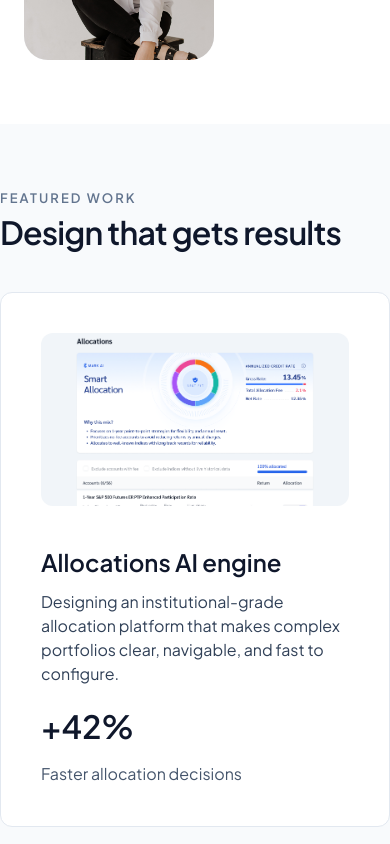
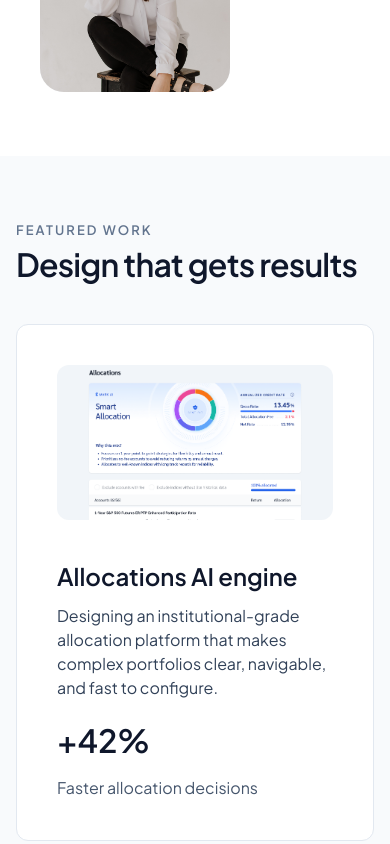
Before and after one commit to LiraCalifornia/iryna-portfolio, a Next.js app: page / in a window 390 px wide. Shown: the part 940-1784 px from the top of the page. Built offline with nearby package versions, Linux system fonts and the light colour scheme.

Commit message:
breakpoints added

```diff
--- a/src/app/globals.css
+++ b/src/app/globals.css
@@ -1,19 +1,44 @@
 /* src/app/globals.css */
+
 @import "tailwindcss";
+
+/* ---------- CSS Variables ---------- */
 
 :root {
   --background: #ffffff;
   --foreground: #0f172a;
 }
 
+/* ---------- Tailwind Theme (Tailwind v4) ---------- */
+/* Тут ми задаємо всі твої кастомні токени:
+   • кольори
+   • фон
+   • шрифти
+   • брейкпоінти (нові!)
+*/
+
 @theme inline {
+  /* Кольори */
   --color-background: var(--background);
   --color-foreground: var(--foreground);
+
+  /* Шрифт */
   --font-sans: var(--font-plus-jakarta);
+
+  /* ---------- Кастомні брейкпоінти для ВСЬОГО сайту ---------- */
+  /* Tailwind v4 вимагає rem:
+     756px  = 47.25rem
+     896px  = 56rem
+  */
+  --breakpoint-bp-756: 47.25rem;
+  --breakpoint-bp-896: 56rem;
 }
+
+/* ---------- Base styles ---------- */
 
 body {
   background: var(--background);
   color: var(--foreground);
-  font-family: var(--font-plus-jakarta), ui-sans-serif, system-ui, Arial, Helvetica, sans-serif;
+  font-family: var(--font-plus-jakarta), ui-sans-serif, system-ui, Arial,
+    Helvetica, sans-serif;
 }
--- a/src/app/layout.tsx
+++ b/src/app/layout.tsx
@@ -1,7 +1,9 @@
 // src/app/layout.tsx
+
 import type { Metadata } from "next";
 import "./globals.css";
 import SiteNav from "@/components/SiteNav";
+import { PageContainer } from "@/components/PageContainer";
 import { Plus_Jakarta_Sans } from "next/font/google";
 
 const plusJakarta = Plus_Jakarta_Sans({
@@ -57,9 +59,14 @@ export default function RootLayout({
       <head>
         <link rel="icon" href="/favicon.ico" sizes="any" />
       </head>
+
       <body className="bg-white text-neutral-900 antialiased">
         <SiteNav />
-        {children}
+
+        {/* GLOBAL LAYOUT CONTAINER */}
+        <PageContainer>
+          {children}
+        </PageContainer>
       </body>
     </html>
   );
--- a/src/components/Hero.tsx
+++ b/src/components/Hero.tsx
@@ -22,7 +22,7 @@ export default function Hero() {
   return (
     <section className="bg-white">
       {/* Загальний контейнер сторінки */}
-      <div className="mx-auto w-full max-w-7xl px-6 lg:px-24 py-16 sm:py-20">
+      <div className="mx-auto w-full max-w-7xl px-6 lg:px-0 py-16 sm:py-20">
         {/* Hero-блок: центрований, max 768px */}
         <div className="mx-auto max-w-[768px] flex flex-col lg:flex-row items-start lg:items-center justify-between gap-10 lg:gap-16">
           {/* LEFT: текстовий блок max 524px */}
--- /dev/null
+++ b/src/components/PageContainer.tsx
@@ -0,0 +1,28 @@
+// src/components/PageContainer.tsx
+"use client";
+
+import { ReactNode } from "react";
+
+export function PageContainer({ children }: { children: ReactNode }) {
+  return (
+    <div
+      className="
+        w-full
+
+        /* Mobile <756px — 16px padding */
+        px-4
+
+        /* Tablet 756–895px — 24px padding, no max-width */
+        bp-756:px-6
+        bp-756:max-w-none
+
+        /* Desktop ≥896px — центрований, max-width, без горизонтальних падінгів */
+        bp-896:max-w-[768px]
+        bp-896:mx-auto
+        bp-896:px-0     /* важливо: тепер немає падінгів на великих екранах */
+      "
+    >
+      {children}
+    </div>
+  );
+}
--- a/src/components/ProjectShortcuts.tsx
+++ b/src/components/ProjectShortcuts.tsx
@@ -6,9 +6,30 @@ import Image from "next/image";
 
 export default function ProjectShortcuts() {
   return (
-    <section className="bg-slate-50 pt-[64px] pb-20">
-      {/* MAIN CONTAINER — центрований, max 768 */}
-      <div className="mx-auto w-full max-w-[768px] px-0">
+    /* FULL-BLEED SECTION */
+    <section
+      className="
+        bg-slate-50
+        pt-[64px] pb-20
+
+        relative left-1/2 right-1/2
+        -ml-[50vw] -mr-[50vw]
+        w-screen
+      "
+    >
+      {/* INNER CONTAINER (centered, max 768px) */}
+      <div
+        className="
+          mx-auto
+          w-full
+          max-w-[768px]
+
+          px-4           /* mobile */
+          bp-756:px-6    /* tablet */
+          bp-896:px-0    /* desktop */
+
+        "
+      >
 
         {/* HEADER */}
         <p className="text-[13px] leading-[20px] font-semibold uppercase tracking-[0.16em] text-slate-500">
@@ -28,7 +49,7 @@ export default function ProjectShortcuts() {
             className="block rounded-xl border border-slate-200 bg-white p-[40px] hover:border-slate-900 transition-colors"
           >
             <div className="grid grid-cols-1 lg:grid-cols-2 gap-10 items-start">
-              {/* IMAGE — full width on mobile, max 280px on desktop */}
+              {/* IMAGE */}
               <div className="order-1 lg:order-1 relative w-full lg:max-w-[280px] overflow-hidden rounded-xl aspect-[16/9]">
                 <Image
                   src="/allocations-test.png"
@@ -68,7 +89,8 @@ export default function ProjectShortcuts() {
             className="block rounded-xl border border-slate-200 bg-white p-[40px] hover:border-slate-900 transition-colors"
           >
             <div className="grid grid-cols-1 lg:grid-cols-2 gap-10 items-start">
-              {/* IMAGE RIGHT — full width on mobile, max 280px on desktop */}
+
+              {/* IMAGE RIGHT */}
               <div className="order-1 lg:order-2 relative w-full lg:max-w-[280px] overflow-hidden rounded-xl aspect-[16/9]">
                 <Image
                   src="/educator-test.png"
@@ -108,7 +130,8 @@ export default function ProjectShortcuts() {
             className="block rounded-xl border border-slate-200 bg-white p-[40px] hover:border-slate-900 transition-colors"
           >
             <div className="grid grid-cols-1 lg:grid-cols-2 gap-10 items-start">
-              {/* PLACEHOLDER IMAGE — full width on mobile, max 280px on desktop */}
+
+              {/* PLACEHOLDER IMAGE */}
               <div className="order-1 lg:order-1 relative w-full lg:max-w-[280px] overflow-hidden rounded-xl aspect-[16/9] bg-slate-100 flex items-center justify-center">
                 <span className="text-slate-400 text-[16px] leading-[24px]">
                   Image coming soon
```
